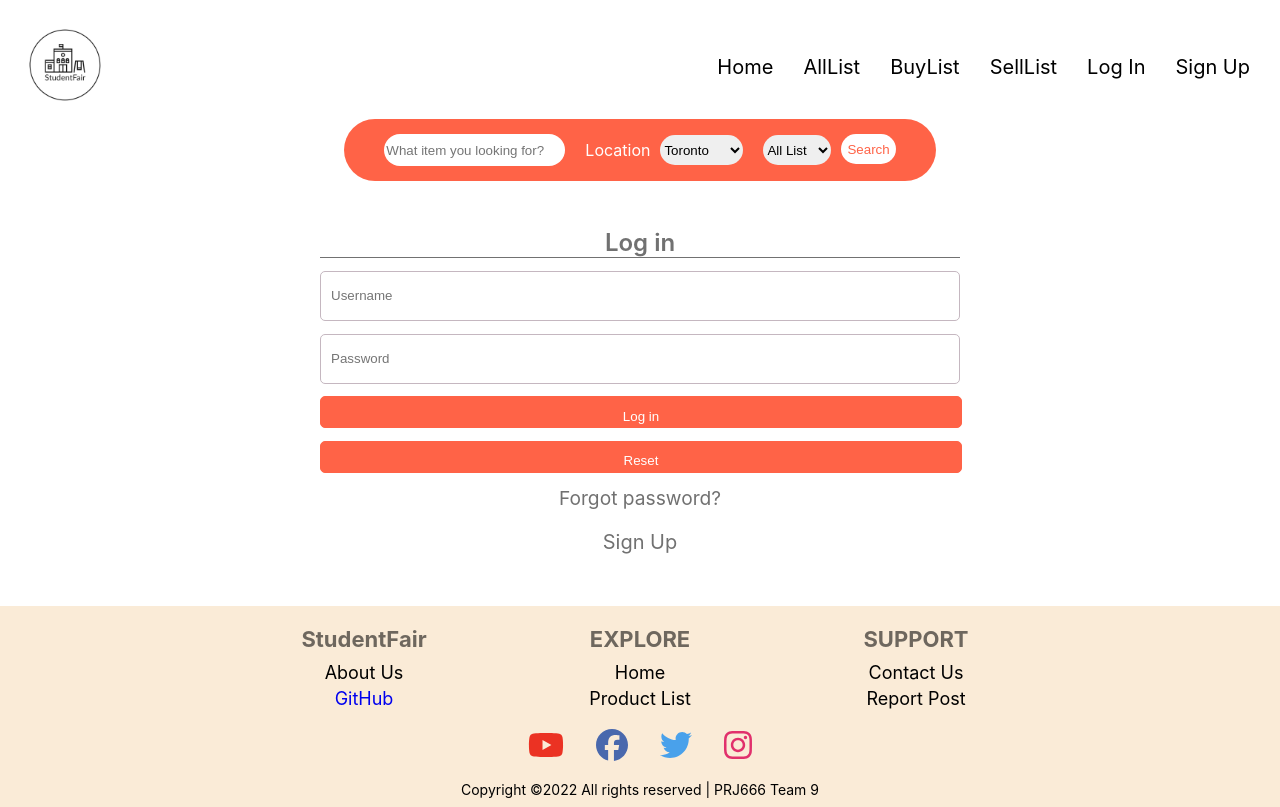
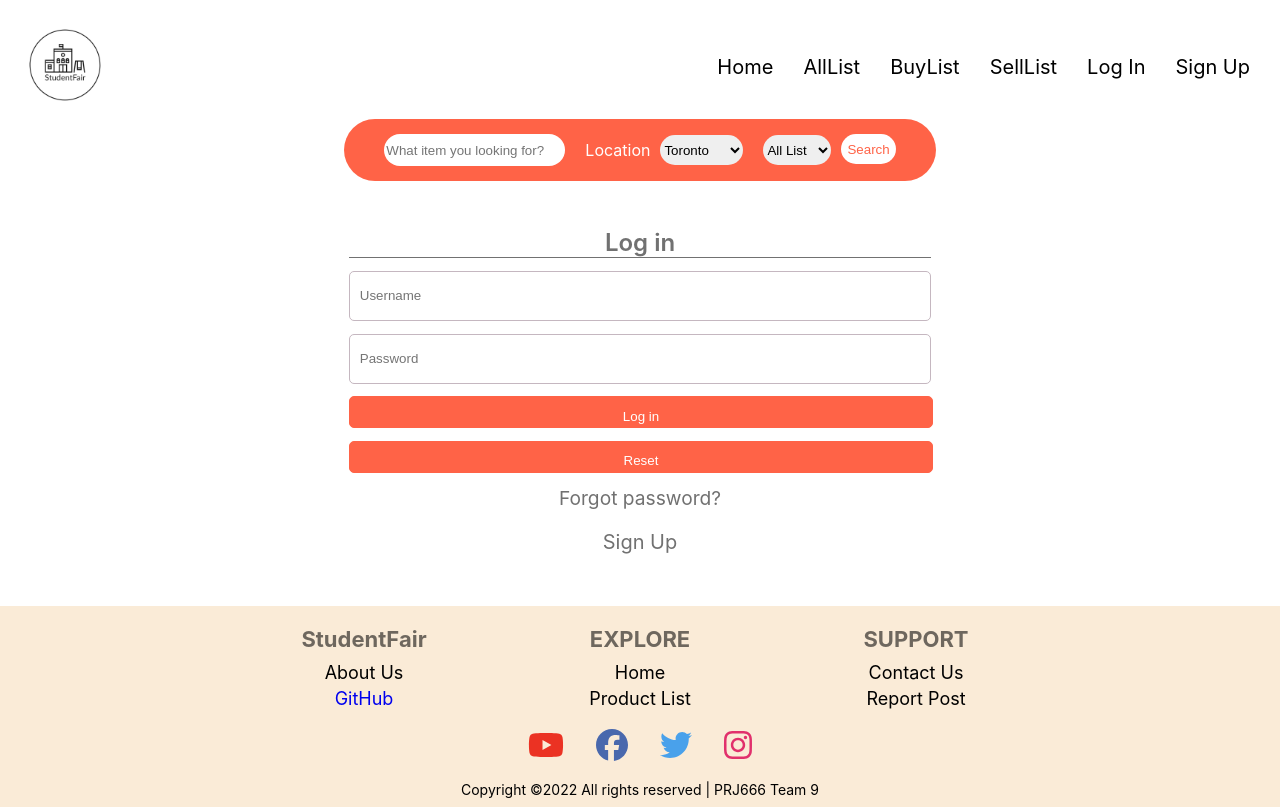
Before and after one commit to MizuhoOkimoto/StudentFair, a React (Create React App) app: page /logIn in a window 1280 px wide. Built offline with nearby package versions, Linux system fonts and the light colour scheme.

Commit message:
updated responsive css value

```diff
--- a/src/components/css/LogIn-Register.css
+++ b/src/components/css/LogIn-Register.css
@@ -54,15 +54,9 @@ p.agreement a {
   cursor: pointer;
 }
 
-.log-in {
-  width: 50vw;
-  background-color: var(--main-color);
-  padding: 2rem;
-  display: block;
-}
-
+.log-in,
 .sign-up {
-  width: 50vw;
+  width: 582.42px;
   background-color: var(--main-color);
   padding: 2rem;
   display: block;
@@ -130,4 +124,8 @@ p.agreement a {
   form.sign-up {
     padding: 1rem;
   }
+  .log-in,
+  .sign-up {
+    width: 50vw;
+  }
 }
```
